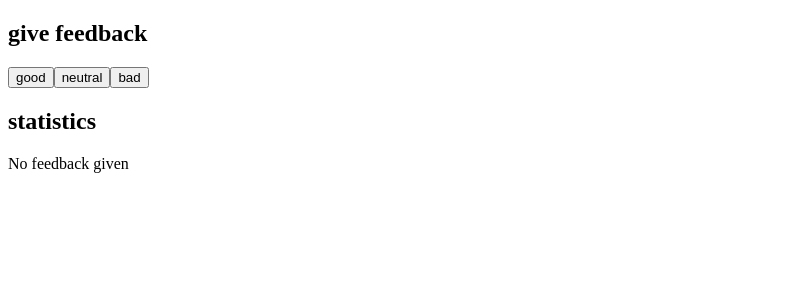
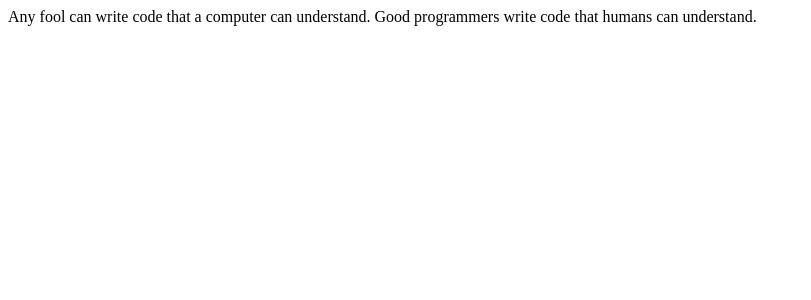
Before and after one commit to SirAntonioG/part1dexercices, a React (Create React App) app: page / in a window 1280 px wide. Shown: the top 300 px of the page, without its empty margins (0-811 px from the left). Built offline with nearby package versions, Linux system fonts and the light colour scheme.

Commit message:
Fullstack part1 secciond exercises: 1.12 completed

```diff
--- a/src/App.js
+++ b/src/App.js
@@ -1,67 +1,96 @@
 import { useState } from 'react'
-const Button = ({ onClick, text }) => {
-  return (<button onClick={onClick}>
-    {text}
-  </button>)
-}
-const Title = ({ text }) => (
-  <h2>{text}</h2>
-)
-const StatisticLine = ({ text, value }) => (
-  <tr>
-    <td>{text}</td>
-    <td>{value}</td>
-  </tr>
-)
-const Statistics = ({ good, neutral, bad }) => {
-  const all = good + neutral + bad
-  const average = ( good * 1 + neutral * 0 + bad * -1 ) / all;
-  const positive = (100 * good / all) + " %";
-  if ( all === 0 ) {
-    return (
-      <p>No feedback given</p>
-    )
-  } else {
-    return (
-      <table>
-        <tbody>
-          <StatisticLine text="good " value={good}/>
-          <StatisticLine text="neutral " value={neutral}/>
-          <StatisticLine text="bad " value={bad}/>
-          <StatisticLine text="all " value={all}/>
-          <StatisticLine text="average " value={average}/>
-          <StatisticLine text="positive " value={positive} />
-        </tbody>
-      </table>
-    )
-  }
-}
 
-const App = () => {
-  // save clicks of each button to its own state
-  const [good, setGood] = useState(0)
-  const [neutral, setNeutral] = useState(0)
-  const [bad, setBad] = useState(0)
+// Comentado para resolver ejercicios 1.12 - 1.14
+// const Button = ({ onClick, text }) => {
+//   return (<button onClick={onClick}>
+//     {text}
+//   </button>)
+// }
+// const Title = ({ text }) => (
+//   <h2>{text}</h2>
+// )
+// const StatisticLine = ({ text, value }) => (
+//   <tr>
+//     <td>{text}</td>
+//     <td>{value}</td>
+//   </tr>
+// )
+// const Statistics = ({ good, neutral, bad }) => {
+//   const all = good + neutral + bad
+//   const average = ( good * 1 + neutral * 0 + bad * -1 ) / all;
+//   const positive = (100 * good / all) + " %";
+//   if ( all === 0 ) {
+//     return (
+//       <p>No feedback given</p>
+//     )
+//   } else {
+//     return (
+//       <table>
+//         <tbody>
+//           <StatisticLine text="good " value={good}/>
+//           <StatisticLine text="neutral " value={neutral}/>
+//           <StatisticLine text="bad " value={bad}/>
+//           <StatisticLine text="all " value={all}/>
+//           <StatisticLine text="average " value={average}/>
+//           <StatisticLine text="positive " value={positive} />
+//         </tbody>
+//       </table>
+//     )
+//   }
+// }
 
-  const handleGoodClick = () => {
-    setGood(good + 1);
-  }
-  const handleNeutralClick = () => {
-    setNeutral(neutral + 1);
-  }
-  const handleBadClick = () => {
-    setBad(bad + 1);
-  }
+// const App = () => {
+//   // save clicks of each button to its own state
+//   const [good, setGood] = useState(0)
+//   const [neutral, setNeutral] = useState(0)
+//   const [bad, setBad] = useState(0)
+
+//   const handleGoodClick = () => {
+//     setGood(good + 1);
+//   }
+//   const handleNeutralClick = () => {
+//     setNeutral(neutral + 1);
+//   }
+//   const handleBadClick = () => {
+//     setBad(bad + 1);
+//   }
 
 
+//   return (
+//     <div>
+//       <Title text="give feedback" />
+//       <Button onClick={handleGoodClick} text="good" />
+//       <Button onClick={handleNeutralClick} text="neutral" />
+//       <Button onClick={handleBadClick} text="bad" />
+//       <Title text="statistics" />
+//       <Statistics good={good} neutral={neutral} bad={bad} />
+//     </div>
+//   )
+// }
+
+
+// Aqui comienza ejercicios 1.12 - 1.14
+const App = () => {
+  const anecdotes = [
+    'If it hurts, do it more often.',
+    'Adding manpower to a late software project makes it later!',
+    'The first 90 percent of the code accounts for the first 10 percent of the development time...The remaining 10 percent of the code accounts for the other 90 percent of the development time.',
+    'Any fool can write code that a computer can understand. Good programmers write code that humans can understand.',
+    'Premature optimization is the root of all evil.',
+    'Debugging is twice as hard as writing the code in the first place. Therefore, if you write the code as cleverly as possible, you are, by definition, not smart enough to debug it.',
+    'Programming without an extremely heavy use of console.log is same as if a doctor would refuse to use x-rays or blood tests when diagnosing patients.'
+  ]
+
+  // funcion que devuelve numero random entre min y max sin incluir max
+  const getRandomInt = (min, max) => {
+    min = Math.ceil(min);
+    max = Math.floor(max);
+    return Math.floor(Math.random() * (max - min) + min);
+  }
+  const [selected, setSelected] = useState(getRandomInt(0,anecdotes.length))
   return (
     <div>
-      <Title text="give feedback" />
-      <Button onClick={handleGoodClick} text="good" />
-      <Button onClick={handleNeutralClick} text="neutral" />
-      <Button onClick={handleBadClick} text="bad" />
-      <Title text="statistics" />
-      <Statistics good={good} neutral={neutral} bad={bad} />
+      {anecdotes[selected]}
     </div>
   )
 }
```
